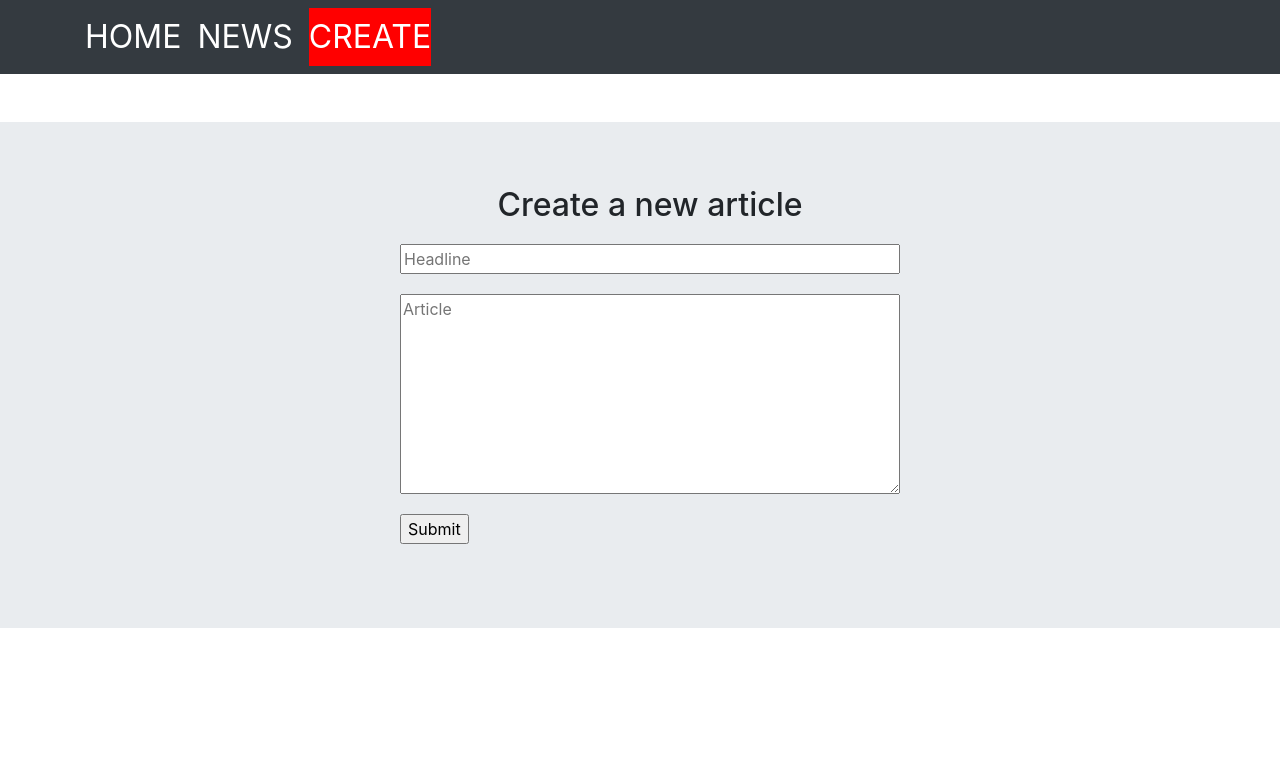
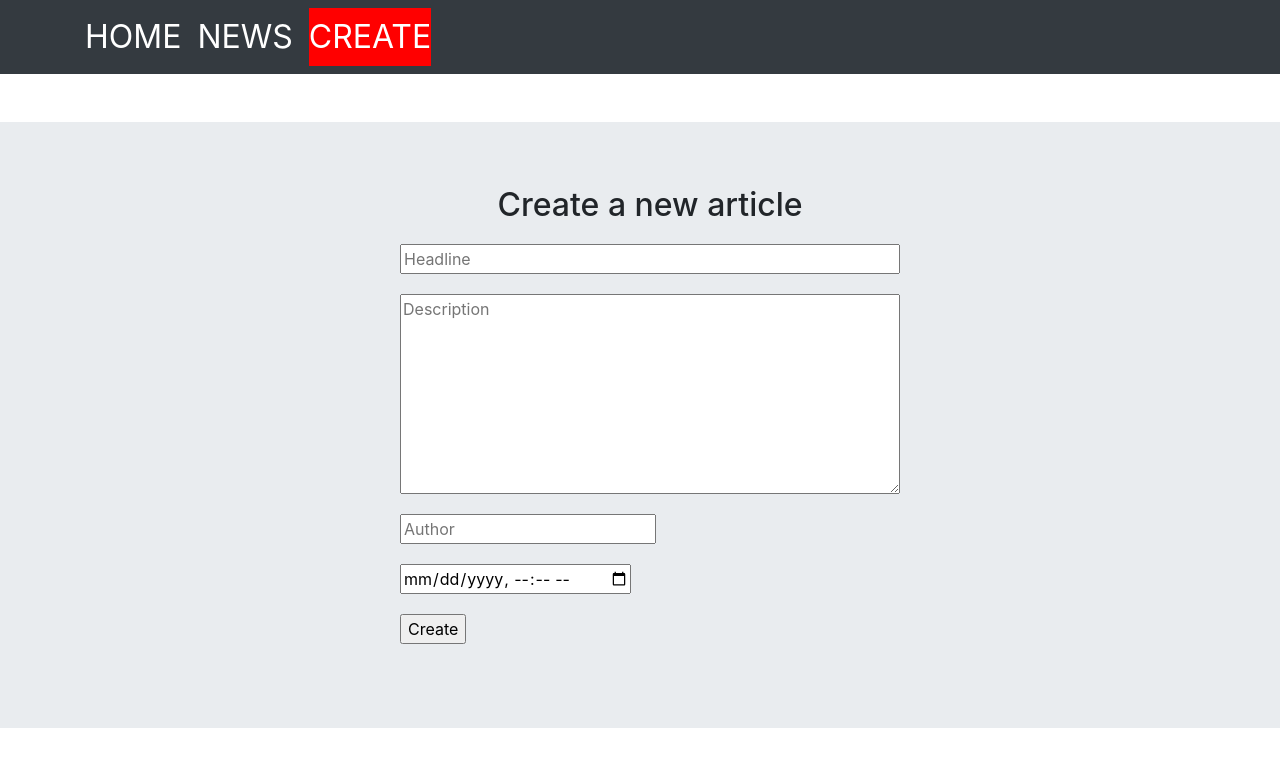
Before and after one commit to Soni-L/hot_news, a React (Create React App) app: page /#/news/create in a window 1280 px wide. Shown: the top 766 px of the page. Built offline with nearby package versions, Linux system fonts and the light colour scheme.

Commit message:
create news with author and date

```diff
--- a/src/components/NewArticle/NewArticle.jsx
+++ b/src/components/NewArticle/NewArticle.jsx
@@ -21,9 +21,9 @@ export class NewArticle extends Component {
 
   handleSubmit = event => {
     event.preventDefault();
-    this.props.createArticle({ title: this.state.title, body: this.state.body });
+    this.props.createArticle({ title: this.state.title, body: this.state.body, author: this.state.author , date : this.state.date});
     this.props.history.push("/news");
-    this.setState({ title: '', body: '' });
+    this.setState({ title: '', body: '', author: '', date : '' });
   };
 
   handleChange = event => {
@@ -37,11 +37,11 @@ export class NewArticle extends Component {
       <div className="jumbotron jumbotron-fluid mt-5 new-article">
 
         <form className="create-article-form" onSubmit={this.handleSubmit}>
-        <h2>Create a new article</h2>
+          <h2>Create a new article</h2>
 
           <input
             className="input-form"
-            style={{width : '500px'}}
+            style={{ width: '500px' }}
             name="title"
             type="text"
             value={this.state.title}
@@ -52,16 +52,36 @@ export class NewArticle extends Component {
 
           <textarea
             className="input-form"
-            style={{width : '500px', height : "200px"}}
+            style={{ width: '500px', height: "200px" }}
             name="body"
             type="textarea"
             value={this.state.body}
             onChange={this.handleChange}
-            placeholder="Article"
+            placeholder="Description"
             required
           />
 
-          <input className='input-form' type="submit" value="Submit" />
+          <input
+            className="input-form"
+            name="author"
+            type="text"
+            value={this.state.author}
+            placeholder="Author"
+            onChange={this.handleChange}
+            required
+          />
+
+          <input
+            className="input-form"
+            name="date"
+            type="datetime-local"
+            value={this.state.date}
+            placeholder="Date"
+            onChange={this.handleChange}
+            required
+          />
+
+          <input className='input-form' type="submit" value="Create" />
         </form>
       </div>
     );
```
